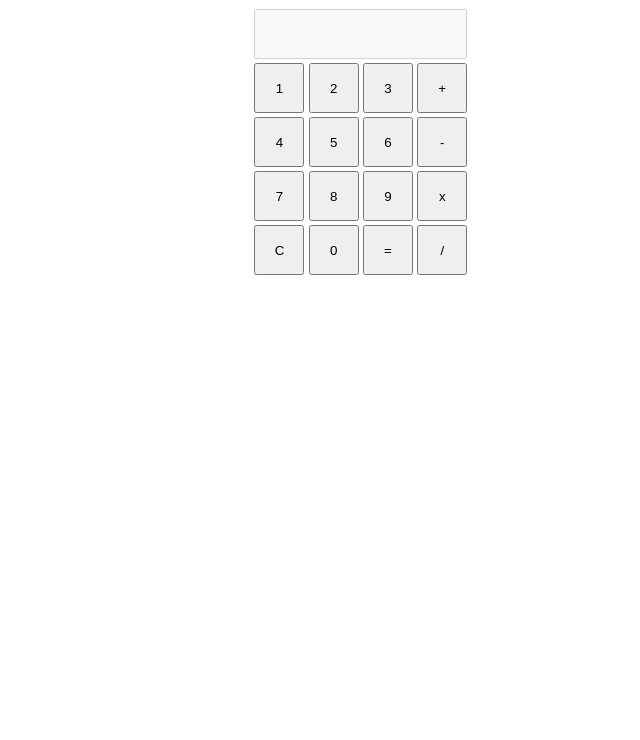
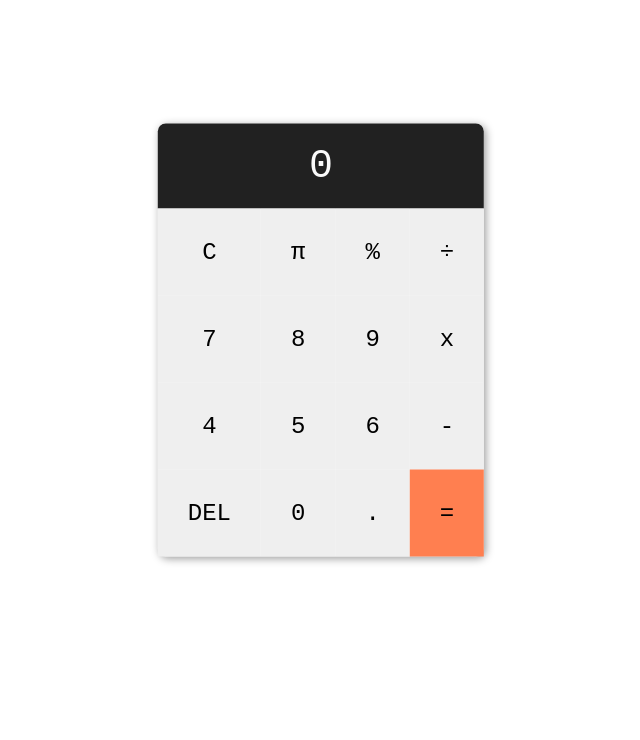
Before and after one commit to CMack704/TheOfficeCalculator, a plain HTML site: page index.html in a window 1280 px wide. Shown: the part 60-800 px from the top of the page, without its empty margins (319-959 px from the left). Drawn offline with Linux system fonts and the light colour scheme.

Commit message:
changed calculator layout, designed in css

```diff
--- a/app.js
+++ /dev/null
@@ -1,15 +0,0 @@
-function addNumbers() {
-
-};
-
-function minusNumbers() {
-
-};
-
-function multiplyNumbers() {
-
-};
-
-function divideNumbers() {
-
-};
--- /dev/null
+++ b/css/style.css
@@ -0,0 +1,49 @@
+*{
+    margin: 0;
+    padding: 0;
+    outline: 0;
+    font-family: 'Courier New', Courier, monospace;
+    text-align: center;
+}
+
+.calculator{
+    position: absolute;
+    left: 50%;
+    top: 50%;
+    transform: translate(-50%, -50%);
+    background-color: #fafafa;
+    box-shadow: 2px 2px 8px rgba(0, 0, 0, 0.4);
+    border-radius: 8px;
+}
+
+.result{
+    background-color: #212121;
+    color: #fafafa;
+    border-radius: 8px 8px 0 0;
+    padding: 20px;
+    font-size: 2.5rem;
+}
+
+.buttons{
+    display: grid;
+    grid-template-columns: auto auto auto auto;
+}
+
+.buttons button{
+    padding: 30px;
+    font-size: 1.5rem;
+    transition: .4s all linear;
+    border: none;
+}
+
+.buttons button:hover{
+    background-color: #e0e0e0;
+}
+
+.buttons button:active{
+    background-color: #bdbdbd;
+}
+
+.equal{
+    background-color: coral;
+}
--- a/index.html
+++ b/index.html
@@ -4,52 +4,42 @@
     <meta http-equiv="X-UA-Compatible" content="IE=edge">
     <meta name="viewport" content="width=device-width, initial-scale=1.0">
     <title>The Office Calculator</title>
-    <link rel="stylesheet" href="style.css">
+    <link rel="stylesheet" href="/css/style.css">
 </head>
 <body>
     <div>
         <h1>
-            The Office Calculator
+            the office calculator
         </h1>
     </div>
     <div class="calculator">
-        <form name='calculator'>
-            <table >
-                <tr>
-                    <td colspan="8">
-                       <input type="text" name="display" id="display" disabled>
-                    </td>
-                 </tr>
-                 <tr>
-                    <td><input type="button" class="button" name="one" value="1" onclick="calculator.display.value += '1'"></td>
-                    <td><input type="button" class="button" name="two" value="2" onclick="calculator.display.value += '2'"></td>
-                    <td><input type="button" class="button" name="three" value="3" onclick="calculator.display.value += '3'"></td>
-                    <td><input type="button" class="button" class="operator" name="plus" value="+" onclick="calculator.display.value += '+'"></td>
-                 </tr>
-                 <tr>
-                    <td><input type="button" class="button" name="four" value="4" onclick="calculator.display.value += '4'"></td>
-                    <td><input type="button" class="button" name="five" value="5" onclick="calculator.display.value += '5'"></td>
-                    <td><input type="button" class="button" name="six" value="6" onclick="calculator.display.value += '6'"></td>
-                    <td><input type="button" class="button" class="operator" name="minus" value="-" onclick="calculator.display.value += '-'"></td>
-                 </tr>
-                 <tr>
-                    <td><input type="button" class="button" name="seven" value="7" onclick="calculator.display.value += '7'"></td>
-                    <td><input type="button" class="button" name="eight" value="8" onclick="calculator.display.value += '8'"></td>
-                    <td><input type="button" class="button" name="nine" value="9" onclick="calculator.display.value += '9'"></td>
-                    <td><input type="button" class="button" class="operator" name="times" value="x" onclick="calculator.display.value += '*'"></td>
-                 </tr>
-                 <tr>
-                    <td><input type="button" class="button" id="clear" name="clear" value="C" onclick="calculator.display.value = ''"></td>
-                    <td><input type="button" class="button" name="zero" value="0" onclick="calculator.display.value += '0'"></td>
-                    <td><input type="button" class="button" name="doit" value="=" onclick="calculator.display.value = eval(calculator.display.value)"></td>
-                    <td><input type="button" class="button" class="operator" name="div" value="/" onclick="calculator.display.value += '/'"></td>
-                 </tr>
-            </table>
-        </form>
-    </div>
-    <div>
+        <div class="result">
+            <p id="result">0</p>
+        </div>
+        <div class="buttons">
+            <button>C</button>
+            <button>π</button>
+            <button>%</button>
+            <button>÷</button>
+
+            <button>7</button>
+            <button>8</button>
+            <button>9</button>
+            <button>x</button>
+
+            <button>4</button>
+            <button>5</button>
+            <button>6</button>
+            <button>-</button>
+
+            <button>DEL</button>
+            <button>0</button>
+            <button>.</button>
+            <button class="equal">=</button>
+        </div>
 
     </div>
-    <script src="app.js"></script>
+
+    <script src="/js/app.js"></script>
 </body>
 </html>
--- a/style.css
+++ /dev/null
@@ -1,18 +0,0 @@
-body {
-    text-align: center;
-}
-
-.calculator {
-    margin: auto;
-    width: 11%;
-}
-
-.button {
-    width: 50px;
-    height: 50px;
-}
-
-#display {
-    width: 213px;
-    height: 50px;
-}
```
Also changed, not shown: js/app.js (added).
